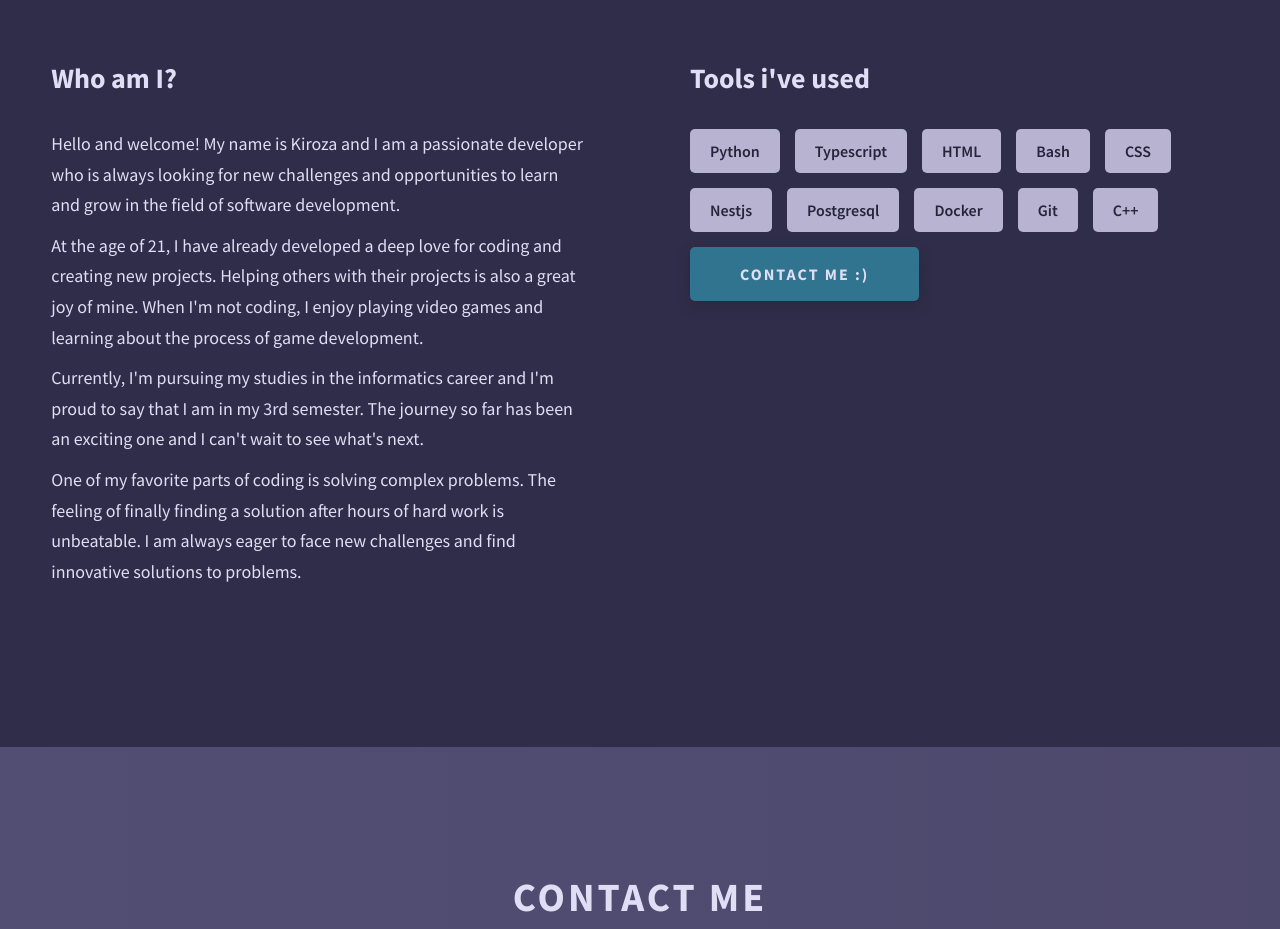
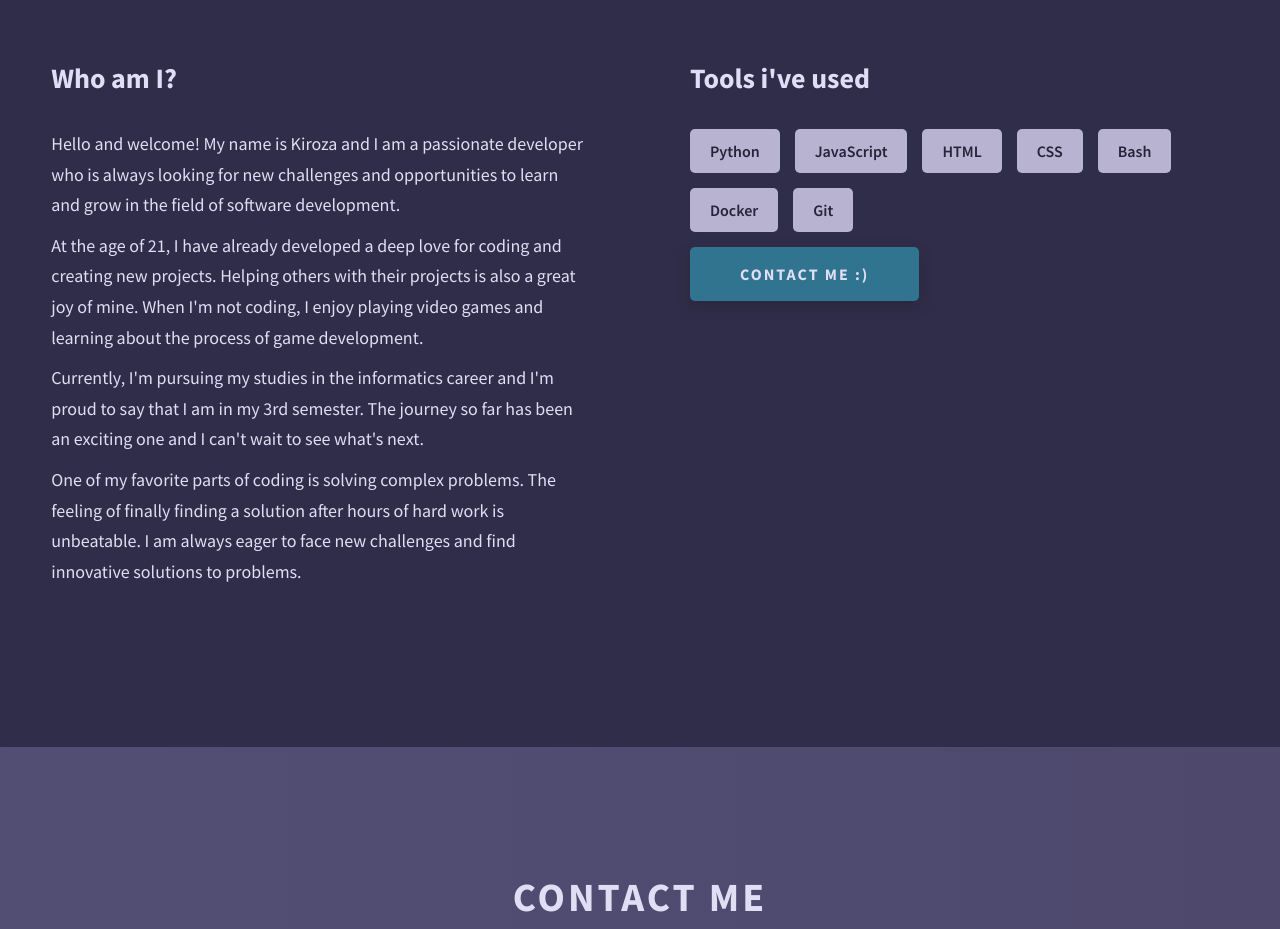
Before and after one commit to KirozaJ/KirozaJ.github.io, a plain HTML site: page index.html in a window 1280 px wide. Shown: the part 1080-2009 px from the top of the page. Drawn offline with Linux system fonts and the light colour scheme.

Commit message:
"Change in skills"

```diff
--- a/index.html
+++ b/index.html
@@ -1190,15 +1190,12 @@ Inside media queries 1em is always 16px i.e 1em = 16px at every screen size only
           <h3 class="about__content-title">Tools i've used</h3>
           <div class="skills">
             <div class="skills__skill">Python</div>
-            <div class="skills__skill">Typescript</div>
+            <div class="skills__skill">JavaScript</div>
             <div class="skills__skill">HTML</div>
+            <div class="skills__skill">CSS</div>
             <div class="skills__skill">Bash</div>
-            <div class="skills__skill">CSS</div>
-            <div class="skills__skill">Nestjs</div>
-            <div class="skills__skill">Postgresql</div>
             <div class="skills__skill">Docker</div>
             <div class="skills__skill">Git</div>
-            <div class="skills__skill">C++</div>
           </div>
           <a href="./index.html#contact" class="btn btn--med btn--theme dynamicBgClr">Contact me :) </a>
         </div>
```
